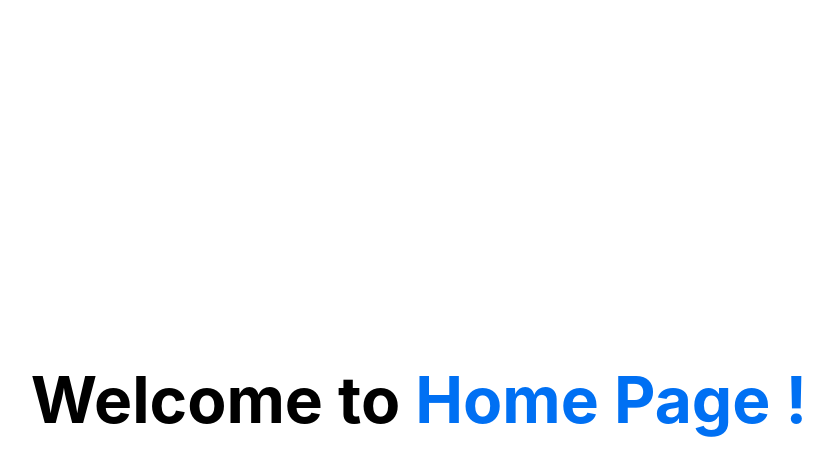
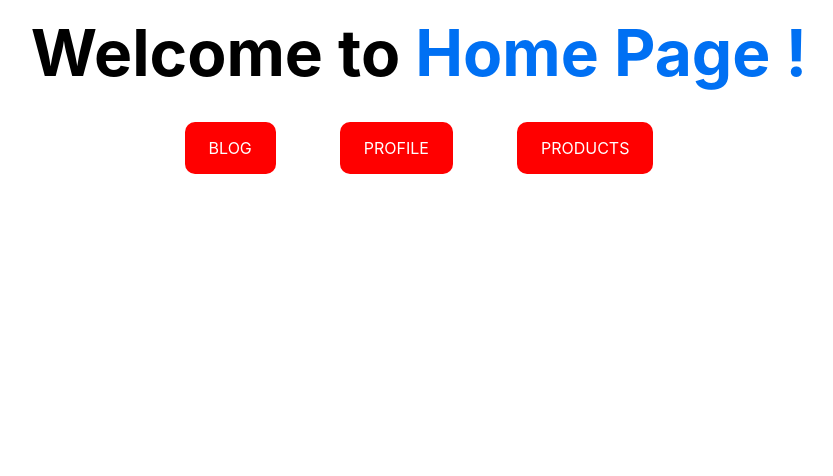
Before and after one commit to NextJs-Series/Next-framework, a Next.js app: page / in a window 1280 px wide. Shown: the top 476 px of the page, without its empty margins (221-1054 px from the left). Built offline with nearby package versions, Linux system fonts and the light colour scheme.

Commit message:
add navigation links

```diff
--- a/pages/blog/index.js
+++ b/pages/blog/index.js
@@ -1,4 +1,5 @@
-import Head from 'next/head'
+import Head from 'next/head';
+import Link from 'next/link';
 import styles from '/styles/Home.module.css'
 
 export default function Blogs() {
@@ -11,6 +12,9 @@ export default function Blogs() {
             </Head>
 
             <main className={styles.main}>
+                <Link href="/">
+                    <a style={{ justifyContent: 'center' }} className={styles.aa} >Home</a>
+                </Link>
                 <h1 className={styles.title}>
                     Welcome to <a href="https://nextjs.org">Blogs Page !</a>
                 </h1>
--- a/pages/index.js
+++ b/pages/index.js
@@ -1,18 +1,31 @@
 import Head from 'next/head'
 import styles from '../styles/Home.module.css'
-
+import Link from 'next/link';
 export default function Home() {
     return (
-        <div className={styles.container}>
+        <div >
             <Head>
                 <title>Next js</title>
                 <meta name="description" content="Generated by create next app" />
                 <link rel="icon" href="/favicon.ico" />
             </Head>
             <main className={styles.main}>
-                <h1 className={styles.title}>
-                    Welcome to <a href="https://nextjs.org">Home Page !</a>
-                </h1>
+                <div>
+                    <h1 className={styles.title}>
+                        Welcome to <a href="https://nextjs.org">Home Page !</a>
+                    </h1>
+                </div>
+                <div className={styles.homebuttons}>
+                    <Link href="/blog" >
+                        <a className={styles.aa} >Blog</a>
+                    </Link>
+                    <Link href="/profile" >
+                        <a className={styles.aa}>Profile</a>
+                    </Link>
+                    <Link href="/product" >
+                        <a className={styles.aa}>Products</a>
+                    </Link>
+                </div>
             </main>
         </div>
     )
--- a/pages/product/[productId]/index.js
+++ b/pages/product/[productId]/index.js
@@ -15,7 +15,7 @@ export default function ProductDetails() {
             <main className={styles.main}>
 
                 <h1 className={styles.title}>
-                    Details about <a href="https://nextjs.org">{productId}</a>
+                    Details about product <a href="https://nextjs.org">{productId}</a>
                 </h1>
             </main>
         </div>
--- a/pages/profile.js
+++ b/pages/profile.js
@@ -1,4 +1,5 @@
-import Head from 'next/head'
+import Head from 'next/head';
+import Link from 'next/link';
 import styles from '../styles/Home.module.css'
 
 export default function Profile() {
@@ -11,6 +12,9 @@ export default function Profile() {
             </Head>
 
             <main className={styles.main}>
+                <Link href="/">
+                    <a style={{ justifyContent: 'center' }} className={styles.aa} >Home</a>
+                </Link>
                 <h1 className={styles.title}>
                     Welcome to <a href="https://nextjs.org">profile Page !</a>
                 </h1>
--- a/styles/Home.module.css
+++ b/styles/Home.module.css
@@ -9,7 +9,7 @@
 }
 
 .main {
-  padding: 5rem 0;
+  padding: 1rem 0;
   flex: 1;
   display: flex;
   flex-direction: column;
@@ -119,3 +119,19 @@
     flex-direction: column;
   }
 }
+.homebuttons{
+  /* margin-top:2rem; */
+  /* position: absolute; */
+  justify-content: center;
+  margin-top: 3rem;
+
+}
+.aa{
+  background-color: red;
+  color: white;
+  border-radius: 10px;
+  padding: 1em 1.5em;
+  margin:1em 2em;
+  text-decoration: none;
+  text-transform: uppercase;
+}
```
Also changed, not shown: pages/docs/[[...params]].js (added, +42 -0 lines), pages/product/index.js (+21 -6 lines).
